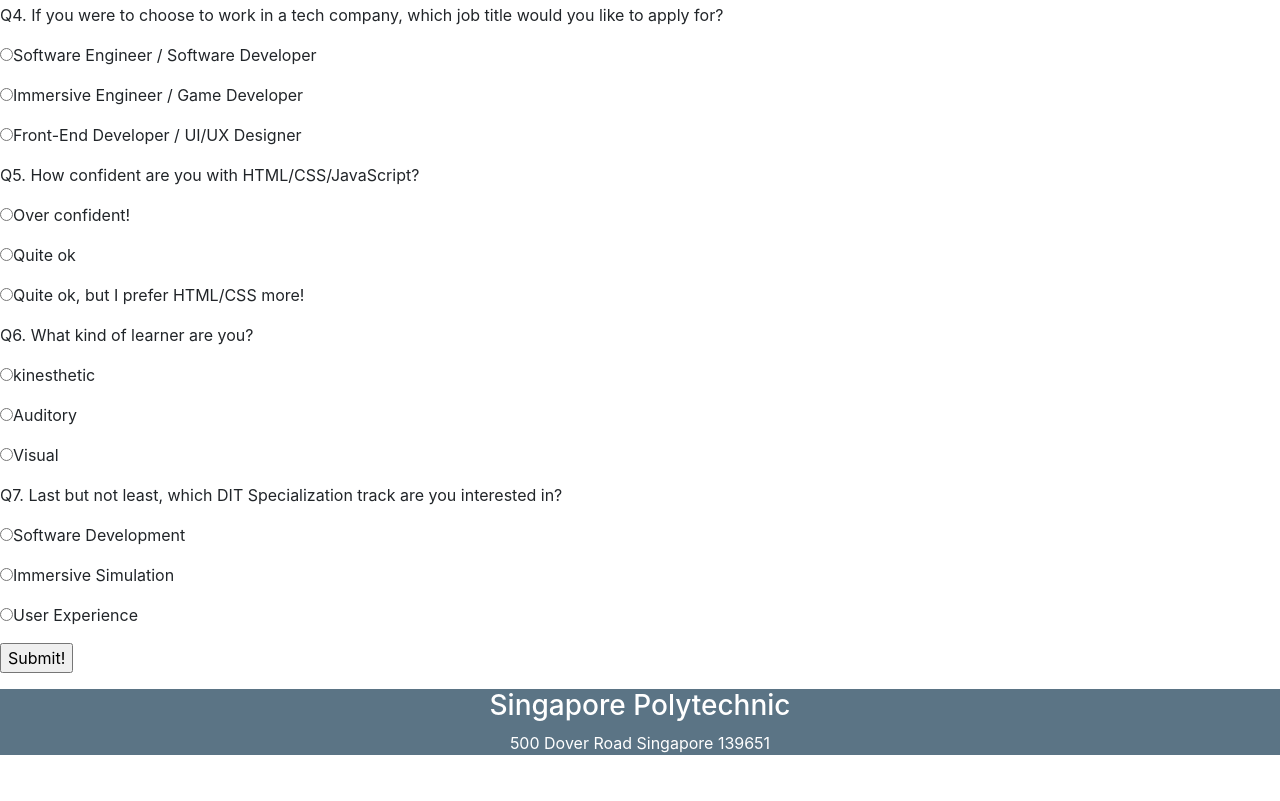
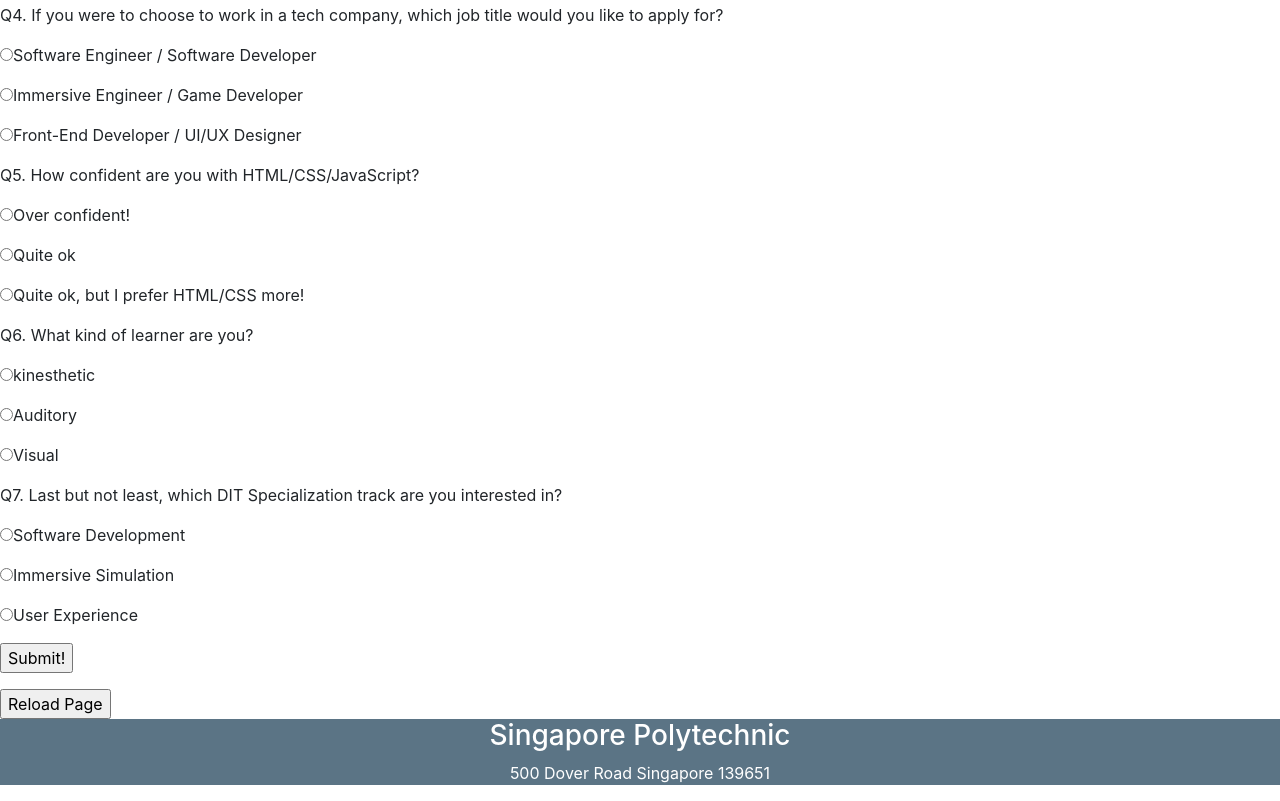
Before and after one commit to NuhsyahPutra22/Ca2AdesFrontEnd, a plain HTML site: page view/Quiz.html in a window 1280 px wide. Shown: the part 635-1436 px from the top of the page. Before the commit the page ends 1406 px from the top, so only its background shows below. Drawn offline with nearby package versions, Linux system fonts and the light colour scheme.

Commit message:
add reload button

```diff
--- a/js/quiz.js
+++ b/js/quiz.js
@@ -92,3 +92,7 @@ function submit() {
     }
 
 }
+
+function refresh() {
+  location.reload();
+}
--- a/view/Quiz.html
+++ b/view/Quiz.html
@@ -110,6 +110,9 @@
         <!-- Quiz Result will appear here -->
         <p id="result"></p>
 
+        <!-- Refresh button -->
+        <input type="button" name="" value="Reload Page" id="reload-button" onclick="refresh()">
+
         <!-- Footer -->
         <div class="footer">
           <h3>Singapore Polytechnic</h3>
```
